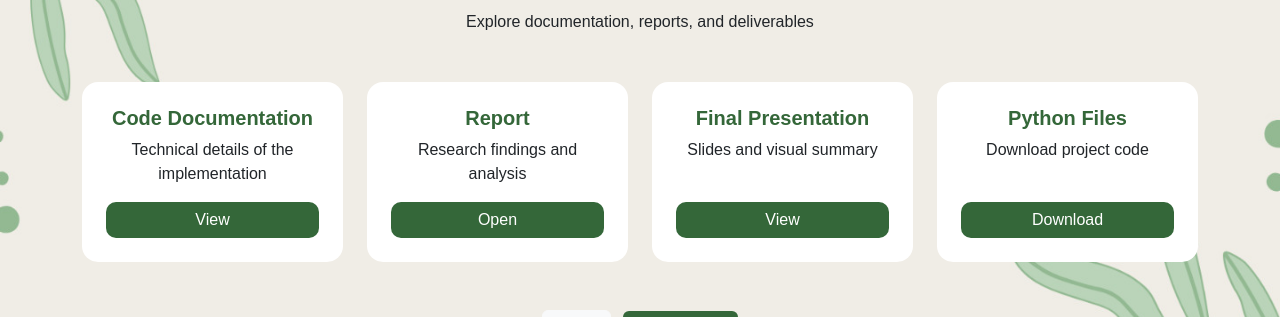
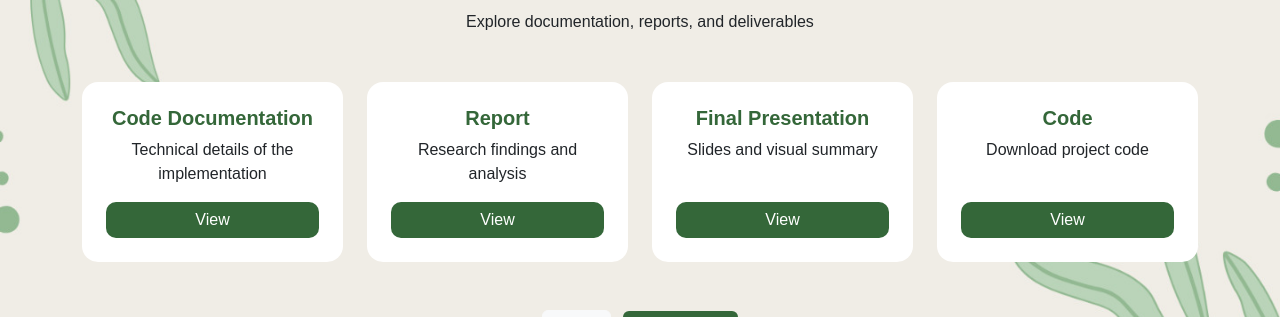
Before and after one commit to AlexandraMol/cropsense-web-app, a Flask app: page /resources in a window 1280 px wide. Shown: the part 249-566 px from the top of the page. Run offline with Flask 3, Linux system fonts and the light colour scheme.

Commit message:
adding the resources links to the resources.html

```diff
--- a/templates/resources.html
+++ b/templates/resources.html
@@ -22,7 +22,11 @@ block content %}
       <div class="card section-card p-4 text-center h-100">
         <h5>Report</h5>
         <p class="subtitle">Research findings and analysis</p>
-        <a href="#" class="btn btn-accent btn-custom mt-auto">Open</a>
+        <!-- Open in new tab + security best practice -->
+        <a href="https://myjunia.sharepoint.com/:w:/t/JUNIA_ISEN_M1_CROPSENSE/IQD1tZJNPWsqTYAL11WTbCAdAbGK-x7Hr5Sw9_xQLfKacJI?e=TwECzS"
+           target="_blank"
+           rel="noopener noreferrer"
+           class="btn btn-accent btn-custom mt-auto">View</a>
       </div>
     </div>
 
@@ -31,16 +35,24 @@ block content %}
       <div class="card section-card p-4 text-center h-100">
         <h5>Final Presentation</h5>
         <p class="subtitle">Slides and visual summary</p>
-        <a href="#" class="btn btn-accent btn-custom mt-auto">View</a>
+        <!-- Open in new tab + security best practice -->
+        <a href="https://myjunia.sharepoint.com/:p:/r/teams/JUNIA_ISEN_M1_CROPSENSE/Shared%20Documents/General/Deliverables%20Phase%202/Final%20Presentation.pptx?d=w0a460220651a49c5bd75b3b4975ad893&csf=1&web=1&e=rt3Kg2"
+           target="_blank"
+           rel="noopener noreferrer"
+           class="btn btn-accent btn-custom mt-auto">View</a>
       </div>
     </div>
 
-    <!-- Python Files -->
+    <!-- Code -->
     <div class="col-md-6 col-lg-3">
       <div class="card section-card p-4 text-center h-100">
-        <h5>Python Files</h5>
+        <h5>Code</h5>
         <p class="subtitle">Download project code</p>
-        <a href="#" class="btn btn-accent btn-custom mt-auto">Download</a>
+        <!-- Open in new tab + security best practice -->
+        <a href="https://github.com/AlexandraMol/cropsense-web-app"
+           target="_blank"
+           rel="noopener noreferrer"
+           class="btn btn-accent btn-custom mt-auto">View</a>
       </div>
     </div>
   </div>
```
